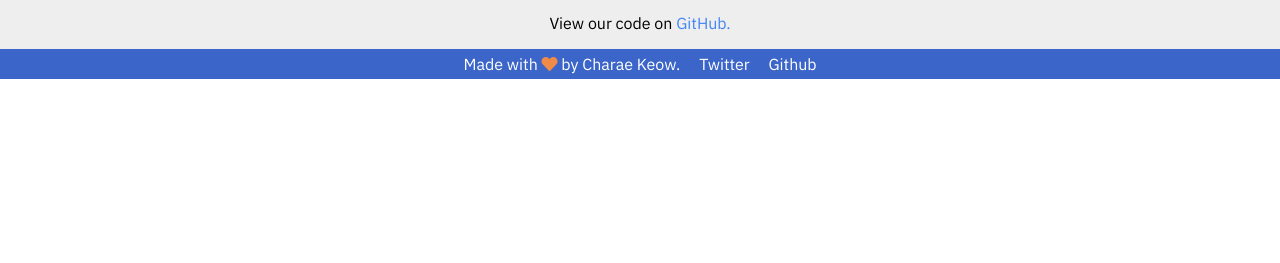
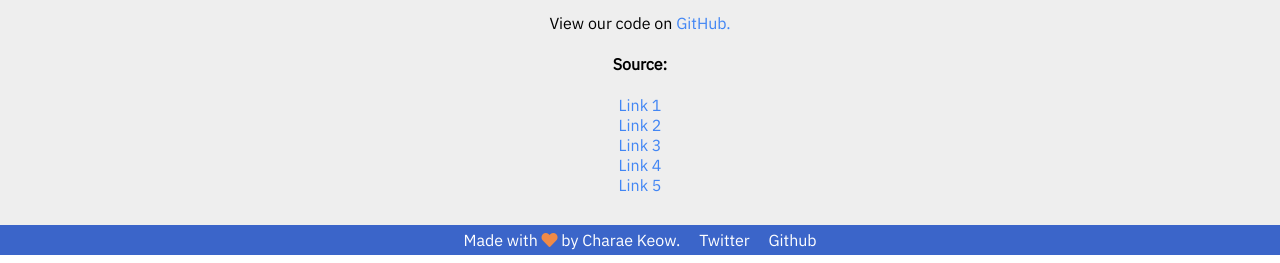
Before and after one commit to CharaeKeow/AI-showcase, a plain HTML site: page index.html in a window 1280 px wide. Shown: the part 5902-6165 px from the top of the page. Before the commit the page ends 5989 px from the top, so only its background shows below. Drawn offline with Linux system fonts and the light colour scheme.

Commit message:
updated website

```diff
--- a/index.html
+++ b/index.html
@@ -288,6 +288,16 @@
             <a style="color: #000" target="_blank" href="https://github.com/CharaeKeow/expertSystem""><i class="fab fa-5x fa-github"></i></a>
             <p>View our code on <a href="https://github.com/CharaeKeow/expertSystem" target="_blank">GitHub.</a></p>
         </div>
+        <div class="source">
+            <h4>Source:</h4>
+            <div class="link">
+                <a href="http://carlcheo.com/wp-content/uploads/2014/12/which-programming-language-should-i-learn-first-infographic.png">Link 1</a>
+                <a href="https://insights.stackoverflow.com/survey/2019">Link 2</a>
+                <a href="https://hackr.io/blog/best-programming-languages-to-learn-2019-jobs-future">Link 3</a>
+                <a href="https://crossbrowsertesting.com/blog/development/best-programming-language-to-learn-first/">Link 4</a>
+                <a href="https://trends.google.com/trends/explore?q=%2Fm%2F02p97,%2Fm%2F05z1_,%2Fm%2F0jgqg,%2Fm%2F01t6b,%2Fm%2F07657k">Link 5</a>
+            </div>
+        </div>
     </div>
     </div>
     <footer>
--- a/style.css
+++ b/style.css
@@ -326,6 +326,16 @@ a:hover{
     cursor: pointer;
 }
 
+.conclusion .source {
+    margin-top: 0;
+    padding-bottom: 30px;
+}
+
+.conclusion .link {
+    display:flex;
+    flex-direction: column;
+}
+
 /*footer*/
 footer {
     background-color: rgba(59, 101, 201, 1);
```
